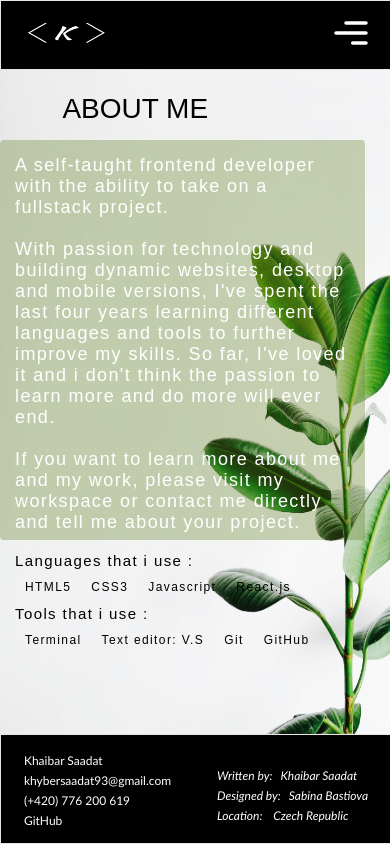
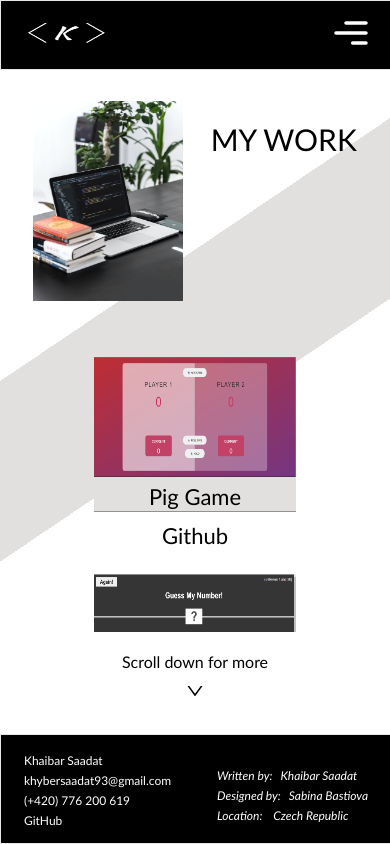
Before and after one commit to khybe/personal-portfolio-vs-1-multi-page, a React (Create React App) app: page /my-work in a window 390 px wide. Built offline with nearby package versions, Linux system fonts and the light colour scheme.

Commit message:
Initialize mobile version of my-work section

```diff
--- a/src/App.js
+++ b/src/App.js
@@ -3,6 +3,7 @@ import "./App.css";
 import Navbar from "../src/components/header/Navbar";
 import Home from "../src/components/home/Home";
 import AboutMe from "../src/components/about-me/AboutMe";
+import MyWork from "../src/components/my-work/MyWork";
 import Footer from "../src/components/footer/Footer";
 
 function App() {
@@ -11,7 +12,8 @@ function App() {
       <Navbar />
       <main>
         {/* <Home /> */}
-        <AboutMe />
+        {/* <AboutMe /> */}
+        <MyWork />
       </main>
       <Footer />
     </div>
--- a/src/components/about-me/AboutMe.css
+++ b/src/components/about-me/AboutMe.css
@@ -27,7 +27,9 @@
 }
 
 .bio-bg {
-  background-color: rgba(85, 118, 14, 0.3);
+  background-color: rgba(52, 74, 4, 0.3);
+  border: 1px solid #000;
+  border-left: 0;
   padding: 1.5rem;
   border-radius: 4px;
   z-index: 2;
--- /dev/null
+++ b/src/components/my-work/MyWork.css
@@ -0,0 +1,34 @@
+.my-work {
+  width: 100vw;
+  height: 100%;
+  display: flex;
+  flex-direction: column;
+  align-items: center;
+  background: linear-gradient(
+    -34deg,
+    #fff 0,
+    #fff 44%,
+    #e2dfdf 44%,
+    #e2dfdf 62%,
+    #fff 62%,
+    #fff 100%
+  );
+}
+
+.mb-up {
+  width: 90%;
+  display: flex;
+  justify-content: space-around;
+  margin-top: 12vh;
+}
+
+.mb-up .title {
+  padding: 2rem 0;
+  font-size: 3rem;
+  font-weight: 300;
+}
+
+.my-work .work-space-pic {
+  width: 150px;
+  height: 200px;
+}
--- /dev/null
+++ b/src/components/my-work/MyWork.js
@@ -0,0 +1,20 @@
+import Projects from "../projects/Projects";
+
+import myWorkPic from "../../assets/my-work/myWork.jpg";
+
+import "./MyWork.css";
+
+// Abbreviations: {dt: desktop, mb: mobile}
+const MyWork = (props) => {
+  return (
+    <section className="my-work">
+      <div className="dt-left mb-up">
+        <img src={myWorkPic} alt="Work space pic" className="work-space-pic" />
+        <h2 className="title">MY WORK</h2>
+      </div>
+      <Projects />
+    </section>
+  );
+};
+
+export default MyWork;
--- /dev/null
+++ b/src/components/projects/Project.css
@@ -0,0 +1,36 @@
+.project {
+  width: 65%;
+  height: 100%;
+  margin: auto;
+  margin-bottom: 2.5rem;
+  font-size: 2.2rem;
+  text-align: center;
+  display: flex;
+  flex-direction: column;
+}
+
+.project figure {
+  background-color: #e2dfdf;
+  margin-bottom: 1rem;
+}
+
+.project figcaption {
+  padding: 0.1rem 0;
+  border-bottom: 0.5px solid rgb(147, 145, 145);
+  font-weight: 100;
+}
+
+.project img {
+  width: 100%;
+  height: 120px;
+}
+
+.project a {
+  font-weight: 100;
+  color: #000;
+  text-decoration: none;
+}
+
+.project a:hover {
+  font-weight: 400;
+}
--- /dev/null
+++ b/src/components/projects/Project.js
@@ -0,0 +1,17 @@
+import "./Project.css";
+
+const Project = (props) => {
+  return (
+    <div className="project">
+      <figure>
+        <img src={props.image} alt="Project 1 Pig game" />
+        <figcaption>{props.name}</figcaption>
+      </figure>
+      <a href={props.githubLink} target="_blank" rel="noreferrer">
+        Github
+      </a>
+    </div>
+  );
+};
+
+export default Project;
--- /dev/null
+++ b/src/components/projects/Projects.css
@@ -0,0 +1,42 @@
+.mb-down {
+  width: 80vw;
+  height: 50vh;
+  padding-top: 2vh;
+  display: flex;
+  flex-direction: column;
+  align-items: center;
+  justify-content: center;
+}
+
+/* Scrollbar styles */
+/* width */
+.mb-down ::-webkit-scrollbar {
+  width: 10px;
+  border-radius: 50%;
+}
+
+/* Handle */
+.mb-down ::-webkit-scrollbar-thumb {
+  background: #888;
+  border-radius: 25px;
+}
+
+/* Handle on hover */
+.mb-down ::-webkit-scrollbar-thumb:hover {
+  background: #555;
+}
+
+.projects {
+  width: 100%;
+  height: 65%;
+  display: flex;
+  flex-direction: column;
+  overflow-y: scroll;
+}
+
+.mb-down .scroll-down {
+  margin-top: 2rem;
+  margin-bottom: 1rem;
+  font-size: 1.6rem;
+  font-weight: 400;
+}
--- /dev/null
+++ b/src/components/projects/Projects.js
@@ -0,0 +1,56 @@
+import React from "react";
+
+import "./Projects.css";
+import Project from "./Project";
+
+import pigGame from "../../assets/my-work/myWorkPigGame.png";
+import guessMyNumber from "../../assets/my-work/myWorkGuessMyNumber.png";
+import simonSays from "../../assets/my-work/myWorkSimonSays.png";
+import comingSoon from "../../assets/my-work/myWorkComingSoon.jpg";
+import { AiOutlineDown } from "react-icons/ai";
+
+const projectsList = [
+  {
+    id: "p1",
+    name: "Pig Game",
+    image: pigGame,
+    githubLink: "https://github.com/khybe/pig-game",
+  },
+  {
+    id: "p2",
+    name: "Guess My Number",
+    image: guessMyNumber,
+    githubLink: "https://github.com/khybe/guess-my-number",
+  },
+  {
+    id: "p3",
+    name: "Simon Says",
+    image: simonSays,
+    githubLink: "https://github.com/khybe/Simon-says",
+  },
+  { id: "p4", name: "Coming Soon", image: comingSoon, githubLink: "" },
+  { id: "p5", name: "Coming Soon", image: comingSoon, githubLink: "" },
+  { id: "p6", name: "Coming Soon", image: comingSoon, githubLink: "" },
+];
+
+// Abbreviations: {dt: desktop, mb: mobile}
+const Projects = () => {
+  return (
+    <div className="dt-right mb-down">
+      <div className="projects">
+        {projectsList.map((project) => (
+          <Project
+            key={project.id}
+            image={project.image}
+            name={project.name}
+            githubLink={project.githubLink}
+          />
+        ))}
+      </div>
+      <h4 className="scroll-down">Scroll down for more</h4>
+      <AiOutlineDown size="2rem" />
+    </div>
+  );
+};
+
+export default Projects;
```
